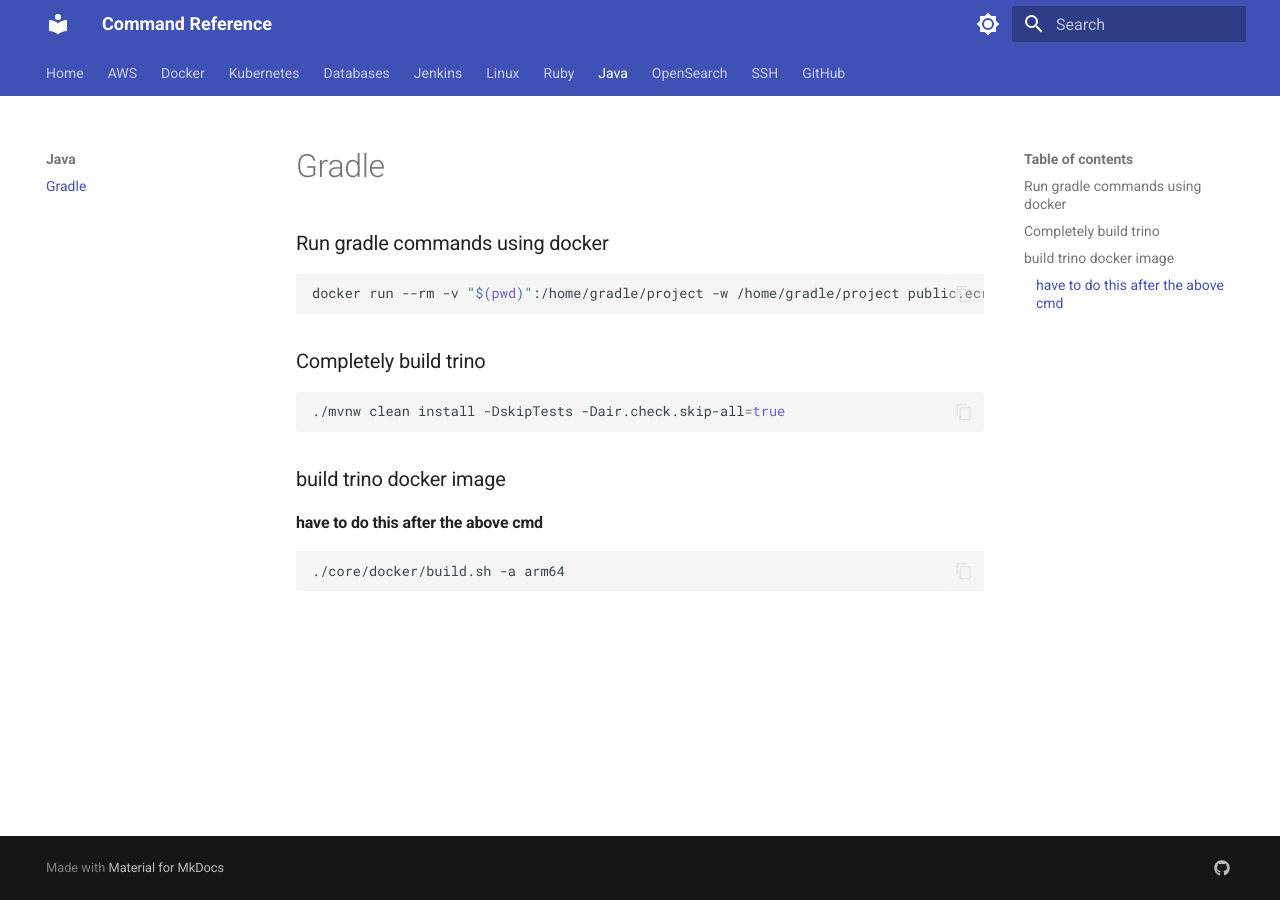
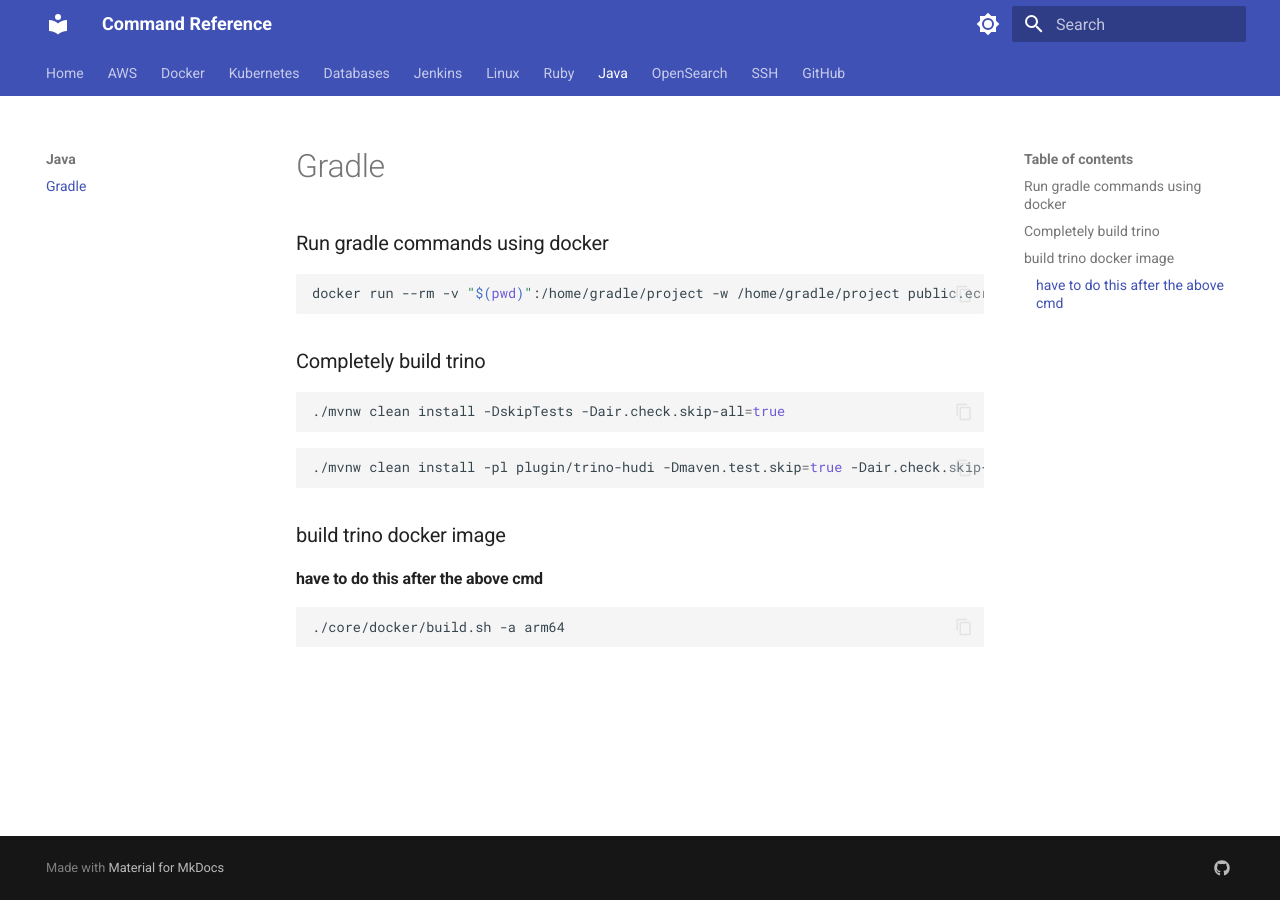
Before and after one commit to Fluder-Paradyne/cmds, an MkDocs documentation site: the page built from docs/java/gradle.md, in a window 1280 px wide. Built offline with MkDocs 1.6.1 and Material for MkDocs 9.7.7, drawn with Linux system fonts in a browser that asks for light colours.

Commit message:
fix trino hudi build command

````diff
--- a/docs/java/gradle.md
+++ b/docs/java/gradle.md
@@ -8,6 +8,10 @@
 ./mvnw clean install -DskipTests -Dair.check.skip-all=true
 ```
 
+```shell
+./mvnw clean install -pl plugin/trino-hudi -Dmaven.test.skip=true -Dair.check.skip-all=true
+```
+
 ### build trino docker image
 #### have to do this after the above cmd
 ```shell
````
